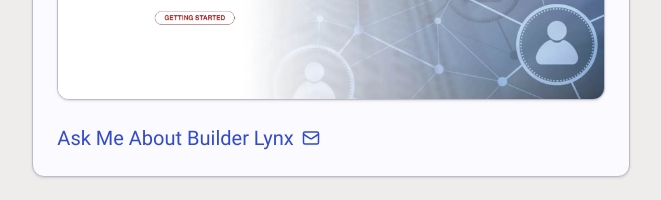
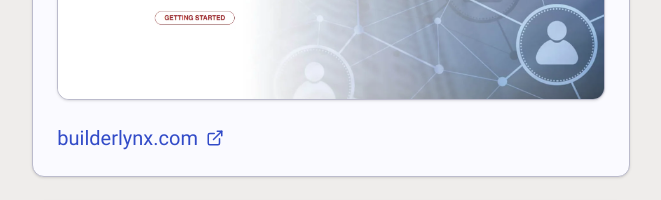
Before and after one commit to markwong167/Portfolio, a Next.js app: page / in a window 1280 px wide. Shown: the part 4540-4740 px from the top of the page, without its empty margins (437-1098 px from the left). Built offline with nearby package versions, Linux system fonts and the light colour scheme.

Commit message:
Link Builder Lynx card to builderlynx.com
Co-Authored-By: Claude Opus 5.5 <noreply@anthropic.com>
Claude-Session: https://claude.ai/code/session_01Ri3qwBa1iPCbiQ1NBg8FFQ

```diff
--- a/src/assets/sectionData/sectionData.ts
+++ b/src/assets/sectionData/sectionData.ts
@@ -59,8 +59,8 @@ export const builderLynx = {
   links: [
     {
       id: 58,
-      linkText: "Ask Me About Builder Lynx",
-      link: "mailto:markwong167@gmail.com",
+      linkText: "builderlynx.com",
+      link: "https://builderlynx.com/",
     },
   ],
 };
```
